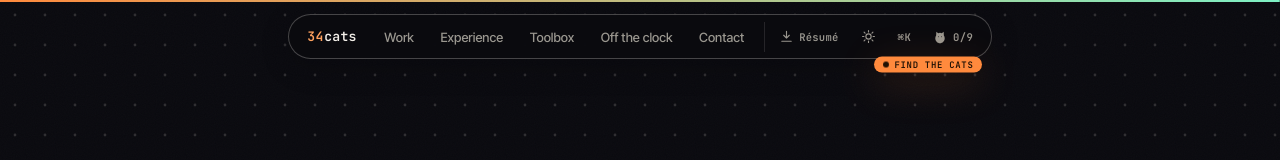
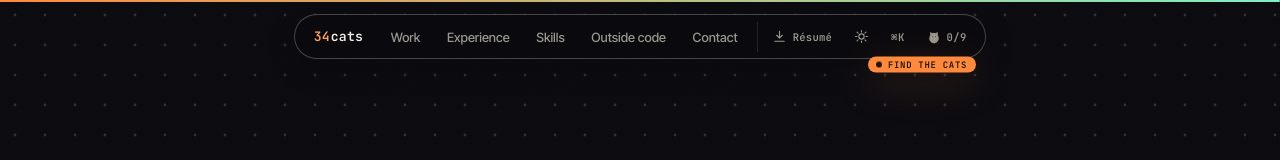
Before and after one commit to seanrh34/34cats, a Next.js app: page / in a window 1280 px wide. Shown: the top 160 px of the page. Built offline with nearby package versions, Linux system fonts and the light colour scheme.

Commit message:
Align nav and palette labels with section titles
- sectionAnchors: 'Toolbox' -> 'Skills', 'Off the clock' -> 'Outside code'
- toolbox kicker: 'toolbox' -> 'skills'
- polaroids kicker: 'off the clock' -> 'outside code'
- ids unchanged

```diff
--- a/app/components/polaroids.tsx
+++ b/app/components/polaroids.tsx
@@ -47,7 +47,7 @@ export function OffClock() {
       <SectionHead
         id="offclock-head"
         num="05"
-        kicker="off the clock"
+        kicker="outside code"
         title="Outside of code"
         accent={["code"]}
         sub="Drag the photos wherever you like."
--- a/app/components/toolbox.tsx
+++ b/app/components/toolbox.tsx
@@ -24,7 +24,7 @@ export function Toolbox() {
       <SectionHead
         id="toolbox-head"
         num="04"
-        kicker="toolbox"
+        kicker="skills"
         title="Skills and tools"
         accent={["tools"]}
         sub="Pick a skill to see where I've used it."
--- a/app/data.ts
+++ b/app/data.ts
@@ -49,8 +49,8 @@ export const sectionAnchors = [
   { id: "work", label: "Work", num: "01" },
   { id: "experience", label: "Experience", num: "02" },
   { id: "education", label: "Education", num: "03" },
-  { id: "toolbox", label: "Toolbox", num: "04" },
-  { id: "offclock", label: "Off the clock", num: "05" },
+  { id: "toolbox", label: "Skills", num: "04" },
+  { id: "offclock", label: "Outside code", num: "05" },
   { id: "now", label: "Now", num: "06" },
   { id: "faq", label: "FAQ", num: "07" },
   { id: "contact", label: "Contact", num: null },
```
